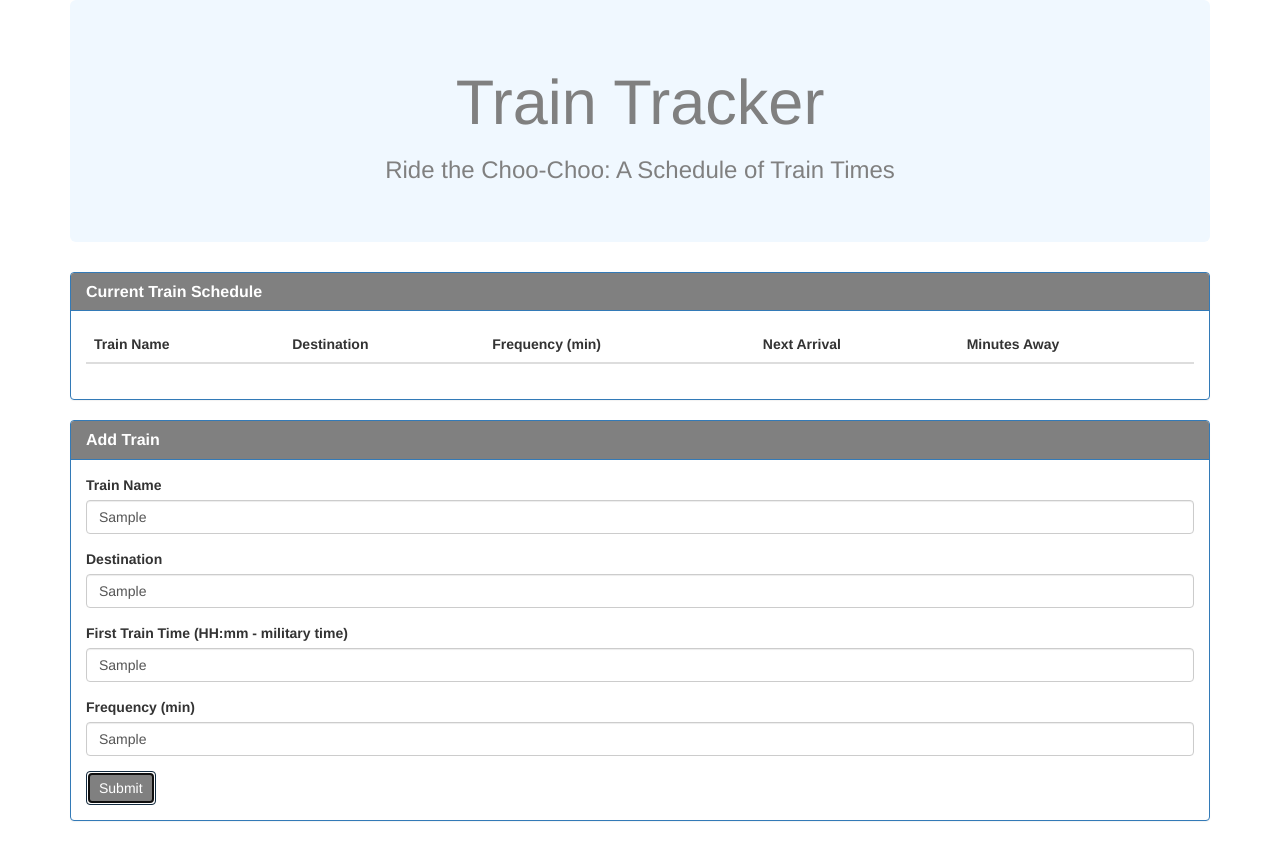
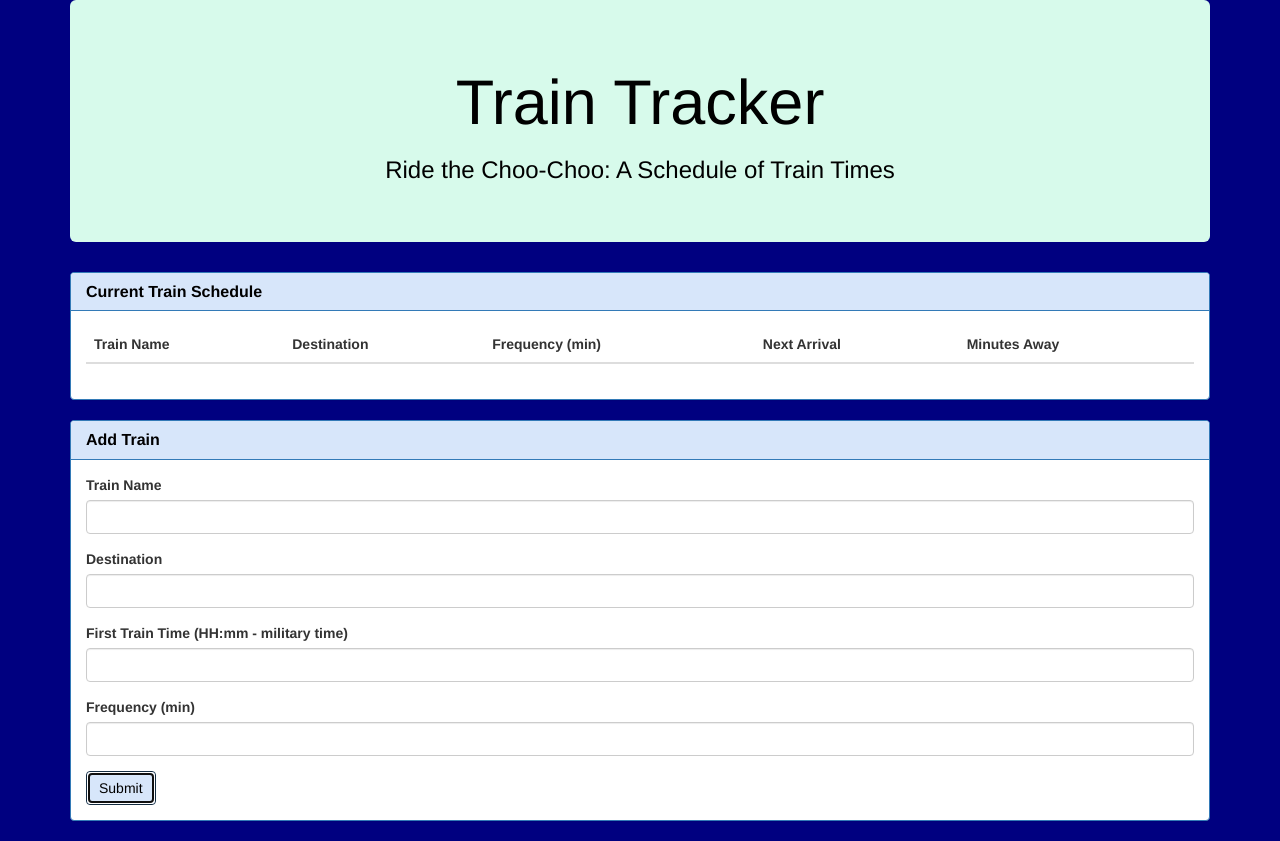
Before and after one commit to melissaintrees/train-schedule, a plain HTML site: page index.html in a window 1280 px wide. Both pictures are taken after typing "Sample", "Sample", "Sample", "Sample" into the empty fields and a click on the button "Submit". Drawn offline with nearby package versions, Linux system fonts and the light colour scheme; no server answers.

Commit message:
complete time formatting in moment.js

```diff
--- a/assets/css/style.css
+++ b/assets/css/style.css
@@ -1,12 +1,17 @@
+body {
+  background-color: navy;
+}
 .jumbotron {
-  background-color: aliceblue;
-  color: grey;
+  background-color:   #d7faeb;
+  color: black;
 }
 
 .panel-primary>.panel-heading {
-  background-color: grey;
+  background-color: #d7e6fa;
+  color:black;
 }
 
 #submit-train-btn {
-  background-color: grey;
+  background-color: #d7e6fa;
+  color: black;
 }
--- a/assets/javascript/app.js
+++ b/assets/javascript/app.js
@@ -22,4 +22,55 @@ var config = {
     var destiNation = $("#destination-input").val().trim();
     var firstTrain = $("#first-train-input").val().trim();
     var freQuency = $("#frequency-input").val().trim();
-  })
+
+    // Create a temp object for holding train data
+    var newTrain = {
+      name: trainName,
+      destination: destiNation,
+      first: firstTrain,
+      frequency: freQuency
+    };
+
+    // Uploads data to the database
+    database.ref().push(newTrain);
+
+    // log data
+    console.log(newTrain.name);
+    console.log(newTrain.destination);
+    console.log(newTrain.first);
+    console.log(newTrain.frequency);
+
+    //Clear the text boxes
+    $("#train-name-input").val("");
+    $("#destination-input").val("");
+    $("#first-train-input").val("");
+    $("#frequency-input").val("");
+
+  });
+
+// Now that the data is updating in firebase, we create a firebase event for adding the train info into a row in the html when the user submits an entry
+
+database.ref().on("child_added", function(childSnapshot, prevChildKey){
+
+  console.log(childSnapshot.val());
+
+  //store it into a variable:
+  var trainName = childSnapshot.val().name;
+  var trainDest = childSnapshot.val().destination;
+  var trainFirst = childSnapshot.val().first;
+  var trainFreq = childSnapshot.val().frequency;
+
+  // log train info
+  console.log(trainName);
+  console.log(trainDest);
+  console.log(trainFirst);
+  console.log(trainFreq);
+
+  // use moment to format the military time
+  var trainFirstFormat = moment(trainFirst, "hh:mm").subtract(1, "years");
+
+
+
+  console.log(trainFirstFormat);
+
+});
```
